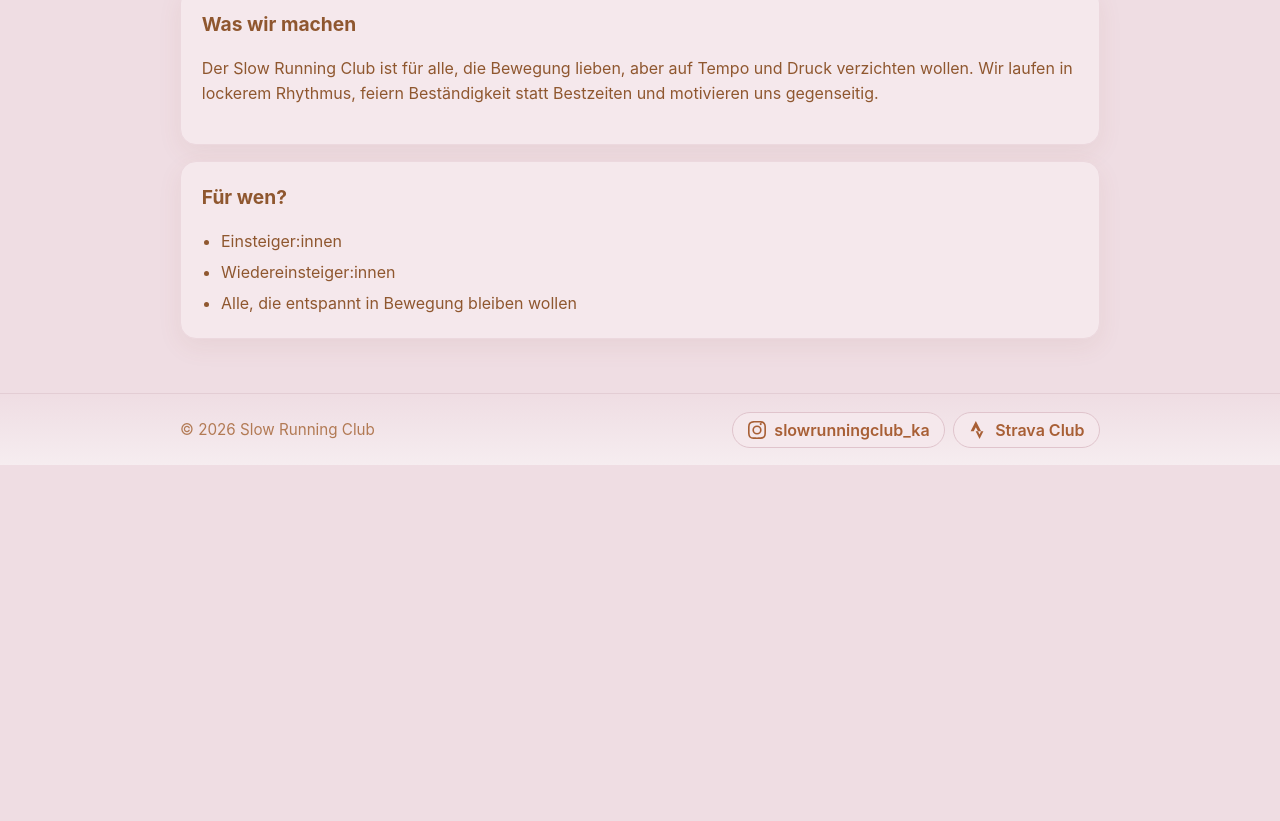
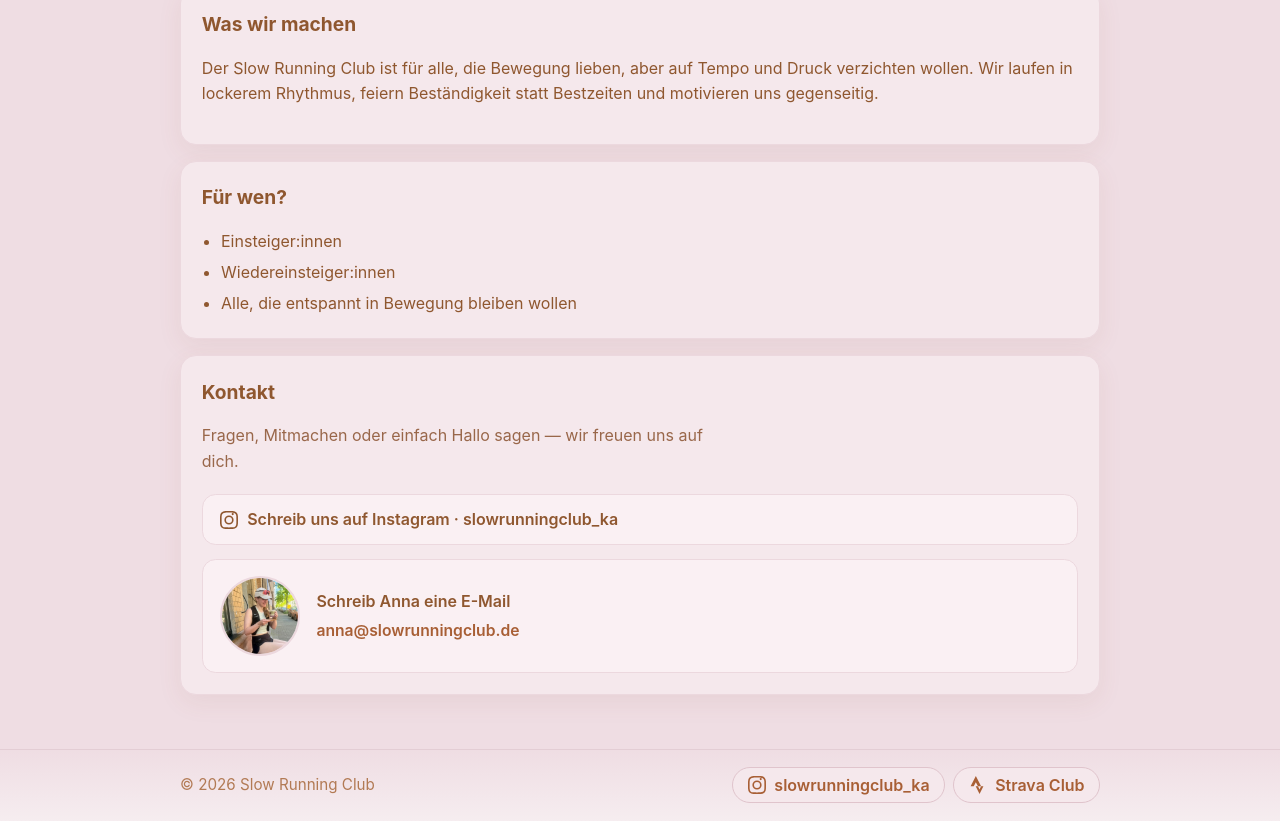
Before and after one commit to Anna-LenaEllerbrake/slow-running-club, a Preact app: page / in a window 1280 px wide. Shown: the part 2143-2964 px from the top of the page. Before the commit the page ends 2608 px from the top, so only its background shows below. Built offline with nearby package versions, Linux system fonts and the light colour scheme.

Commit message:
Add contact section with Anna profile photo and email
Instagram first, matching rose background on both contact options, and cropped avatar image.

```diff
--- a/src/App.jsx
+++ b/src/App.jsx
@@ -1,4 +1,6 @@
 import {
+  contactEmail,
+  contactName,
   instagramHandle,
   instagramUrl,
   stravaLabel,
@@ -171,6 +173,45 @@ export default function App() {
             <li>Alle, die entspannt in Bewegung bleiben wollen</li>
           </ul>
         </section>
+
+        <section className="card card-contact">
+          <h2>Kontakt</h2>
+          <p className="contact-intro">
+            Fragen, Mitmachen oder einfach Hallo sagen — wir freuen uns auf dich.
+          </p>
+          <div className="contact-options">
+            <a
+              className="contact-channel"
+              href={instagramUrl}
+              target="_blank"
+              rel="noopener noreferrer"
+            >
+              <InstagramIcon />
+              <span>
+                Schreib uns auf Instagram · {instagramHandle}
+              </span>
+            </a>
+            <a
+              className="contact-email"
+              href={`mailto:${contactEmail}`}
+              title={`Schreib ${contactName} eine E-Mail`}
+            >
+              <img
+                className="contact-avatar"
+                src="/anna.png"
+                alt={`${contactName} vom Slow Running Club`}
+                width="80"
+                height="80"
+              />
+              <span className="contact-email-text">
+                <span className="contact-hint">
+                  Schreib {contactName} eine E-Mail
+                </span>
+                <span className="contact-address">{contactEmail}</span>
+              </span>
+            </a>
+          </div>
+        </section>
       </main>
 
       <footer className="footer">
--- a/src/config.js
+++ b/src/config.js
@@ -3,3 +3,6 @@ export const instagramHandle = "slowrunningclub_ka";
 
 export const stravaUrl = "https://strava.app.link/iHH9FRfcF3b";
 export const stravaLabel = "Strava Club";
+
+export const contactEmail = "anna@slowrunningclub.de";
+export const contactName = "Anna";
--- a/src/style.css
+++ b/src/style.css
@@ -371,6 +371,92 @@ li + li {
   margin-top: 0.35rem;
 }
 
+.contact-intro {
+  margin: 0 0 1.25rem;
+  max-width: 50ch;
+  color: #99674a;
+}
+
+.contact-options {
+  display: grid;
+  gap: 0.85rem;
+}
+
+.contact-email {
+  display: flex;
+  align-items: center;
+  gap: 1rem;
+  padding: 1rem 1.1rem;
+  text-decoration: none;
+  color: inherit;
+  background: #faf0f3;
+  border: 1px solid #ecd8de;
+  border-radius: 0.85rem;
+  transition: border-color 120ms ease, box-shadow 120ms ease,
+    background-color 120ms ease;
+}
+
+.contact-email:hover {
+  border-color: var(--accent);
+  box-shadow: 0 6px 20px rgba(147, 95, 63, 0.1);
+}
+
+.contact-avatar {
+  width: 5rem;
+  height: 5rem;
+  border-radius: 50%;
+  object-fit: cover;
+  object-position: center center;
+  flex-shrink: 0;
+  border: 2px solid #ecd8de;
+}
+
+.contact-email-text {
+  display: grid;
+  gap: 0.2rem;
+}
+
+.contact-hint {
+  font-weight: 600;
+  color: var(--text);
+}
+
+.contact-address {
+  font-size: 0.98rem;
+  color: var(--accent);
+  font-weight: 600;
+}
+
+.contact-channel {
+  display: inline-flex;
+  align-items: center;
+  gap: 0.55rem;
+  padding: 0.85rem 1.1rem;
+  text-decoration: none;
+  color: var(--text);
+  font-weight: 600;
+  background: #faf0f3;
+  border: 1px solid #ecd8de;
+  border-radius: 0.85rem;
+  line-height: 1;
+  transition: background-color 120ms ease, border-color 120ms ease,
+    color 120ms ease;
+}
+
+.contact-channel span {
+  line-height: 1.35;
+}
+
+.contact-channel:hover {
+  color: #fff;
+  background: var(--accent);
+  border-color: var(--accent);
+}
+
+.contact-channel:hover .icon-instagram {
+  color: #fff;
+}
+
 .footer {
   border-top: 1px solid #e3cdd4;
   padding: 1.1rem 0;
```
Also changed, not shown: public/anna.png (added).
